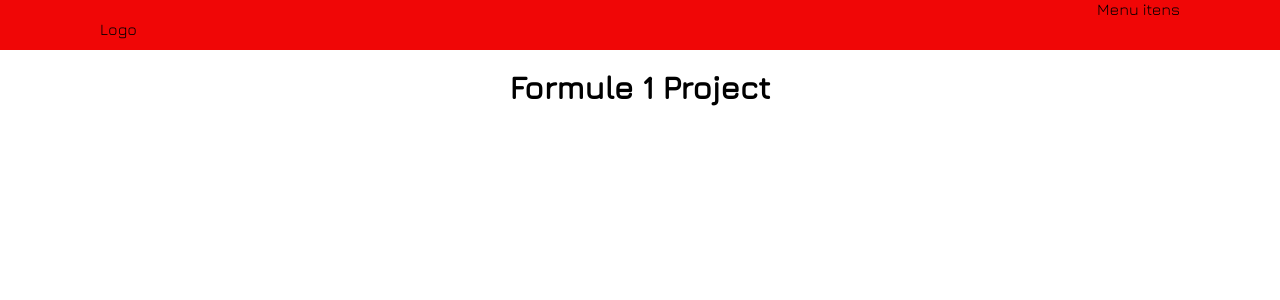
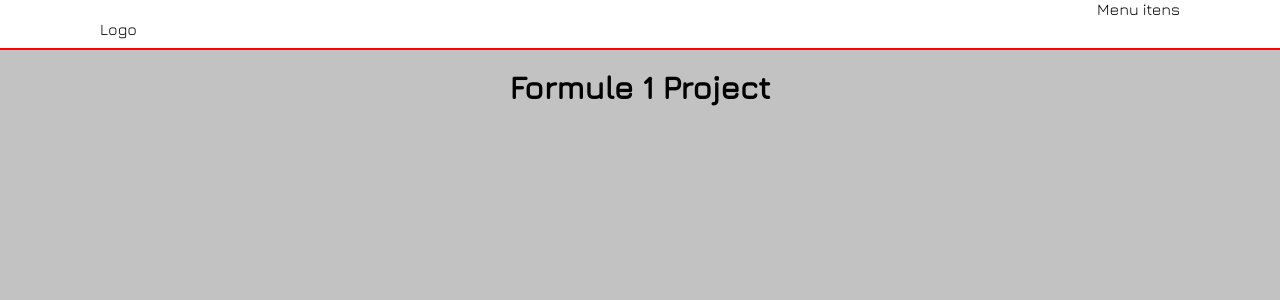
Before and after one commit to ThiagoFazzi/f1-app, a React (Create React App) app: page / in a window 1280 px wide. Shown: the top 300 px of the page. Built offline with nearby package versions, Linux system fonts and the light colour scheme.

Commit message:
changed backgroundColor on Toobar component and add border on bottom

```diff
--- a/src/components/Toobar/Toobar.module.css
+++ b/src/components/Toobar/Toobar.module.css
@@ -4,8 +4,9 @@
   position: fixed;
   top: 0;
   left: 0;
-  background-color: rgb(240, 6, 6);
+  background-color: white;
   display: flex;
+  border-bottom: 2px solid red;
   justify-content: space-between;
   align-items: center;
   padding: 0 100px;
--- a/src/index.css
+++ b/src/index.css
@@ -6,6 +6,7 @@ body {
     sans-serif;
   -webkit-font-smoothing: antialiased;
   -moz-osx-font-smoothing: grayscale;
+  background-color: #c2c2c2;
 }
 
 code {
```
Also changed, not shown: src/assets/images/f1-logo.png (added), src/components/Logo/Logo.js (added), src/components/Logo/Logo.module.css (added).
